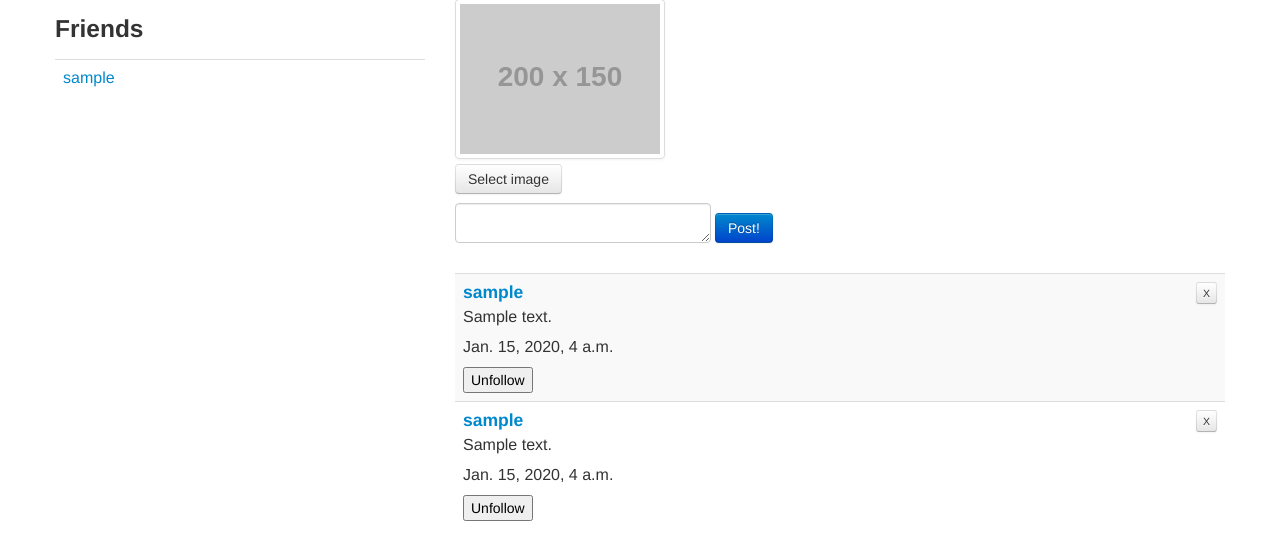
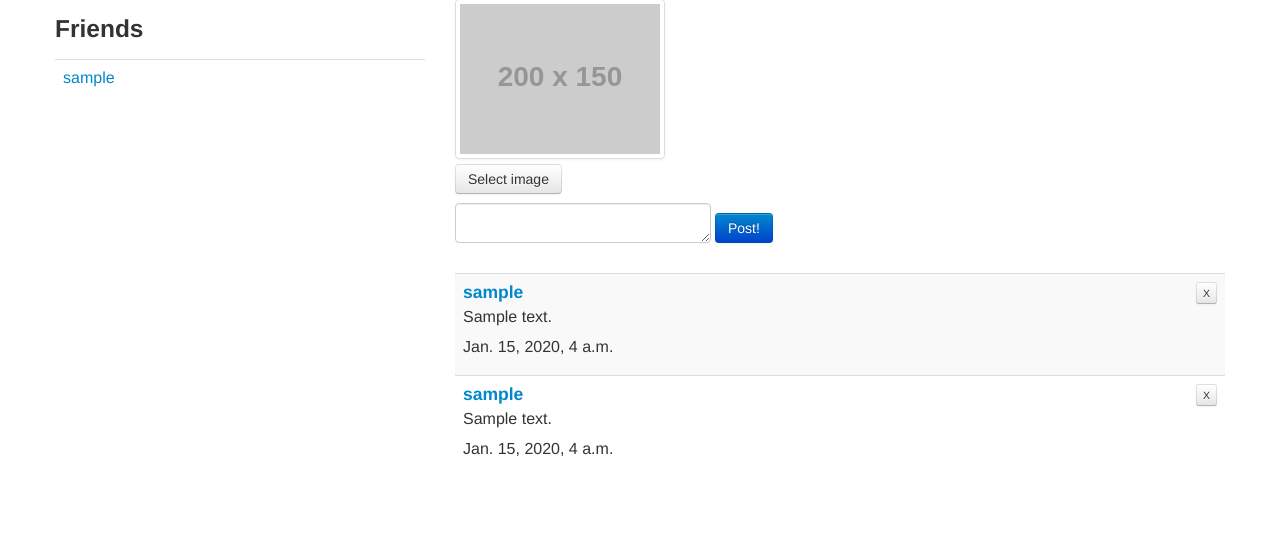
Before and after one commit to wreardan/kitty2013, a Django app: page /user/1 in a window 1280 px wide. Shown: the part 51-611 px from the top of the page. Run offline with Django 3.2, Linux system fonts and the light colour scheme; a user stored in the database is signed in; tables that the repository leaves empty hold one stand-in row (values such as "Sample post"); grey boxes labelled with a size stand in for pictures from a placeholder-image service; data that the repository does not hold is empty; parts of the project's set-up code (start-up, migrations or seed data) failed here and were passed over; some libraries are stand-ins or nearby versions.

Commit message:
Gibberish

```diff
--- a/core/templates/user_home.html
+++ b/core/templates/user_home.html
@@ -62,7 +62,6 @@
                                 </h4>
                                 <p>{{meow.text}}</p>
                                 <p>{{meow.ts}} </p>
-                    <input type="submit" value="Unfollow">
                             </div>
                             </td>
                             <td>
```
